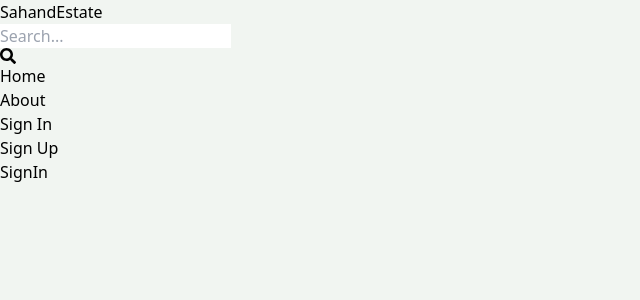
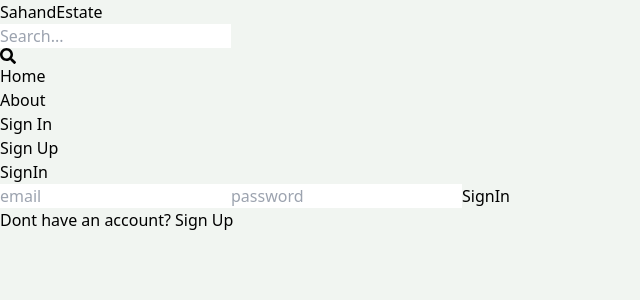
Before and after one commit to ayesha-muttalib123/mern-estate, a React (Vite) app in the folder client/: page /SignIn in a window 1280 px wide. Shown: the top 300 px of the page, without its empty margins (0-640 px from the left). Built offline with nearby package versions, Linux system fonts and the light colour scheme.

Commit message:
complete SignIn Functinality

```diff
--- a/client/src/pages/SignIn.jsx
+++ b/client/src/pages/SignIn.jsx
@@ -1,9 +1,94 @@
-import React from 'react'
+import { set } from "mongoose";
+import React, { useState } from "react";
+import { Link ,useNavigate} from "react-router-dom";
 
 function SignIn() {
+  const [formdata, setFormdata] = useState({
+
+    email: "",
+    password: ""
+  });
+  const [loading ,setloading]=useState()
+  const [error,seterror]=useState()
+  const navigate = useNavigate();
+
+  const handleChange = (e) => {
+    setFormdata({
+      ...formdata,
+      [e.target.id]: e.target.value,
+    });
+  };
+
+  const handleSubmit = async (e) => {
+    e.preventDefault();
+    try {
+      setloading(true)
+      const res = await fetch('/api/auth/signin', {
+        method: 'POST',
+        headers: {
+          'Content-Type': 'application/json',
+        },
+        body: JSON.stringify(formdata)
+      });
+
+      if (!res.ok) {
+        throw new Error('Network response was not ok');
+
+      }
+
+      const data = await res.json();
+      // if(!data){
+      //   setloading(true)
+      //   throw new Error('No data')
+      // }
+      setloading(false)
+      seterror(null)
+      navigate('/signIn');
+      console.log(data);
+    } catch (error) {
+      seterror(error)
+      setloading(true)
+      console.error('There was an error!', error);
+    }
+  };
+
   return (
-    <div>SignIn</div>
-  )
+    <div className="p-4 max-w-lg m-auto">
+      <h1 className="text-3xl text-center font-semibold">SignIn</h1>
+      <form
+        onSubmit={handleSubmit}
+        className="flex flex-col gap-4 p-4"
+      >
+
+        <input
+          type="email"
+          className="border p-3 rounded-lg"
+          onChange={handleChange}
+          placeholder="email"
+          id="email"
+          value={formdata.email}
+        />
+        <input
+          type="password"
+          className="border p-3 rounded-lg"
+          onChange={handleChange}
+          placeholder="password"
+          id="password"
+          value={formdata.password}
+        />
+        <button  disabled={loading} className="bg-slate-700 text-slate-50 rounded-lg hover:opacity-70 disabled:opacity-80 p-3 uppercase0">
+         {loading?'Loading...' : 'SignIn'}
+
+        </button>
+      </form>
+      <div className="flex gap-2 mt-5">
+        <p>
+          Dont have an account? <Link to="/signIn">Sign Up</Link>
+        </p>
+      </div>
+      <p className="text-red-700">{error?error.message:''}</p>
+    </div>
+  );
 }
 
-export default SignIn
+export default SignIn;
```
